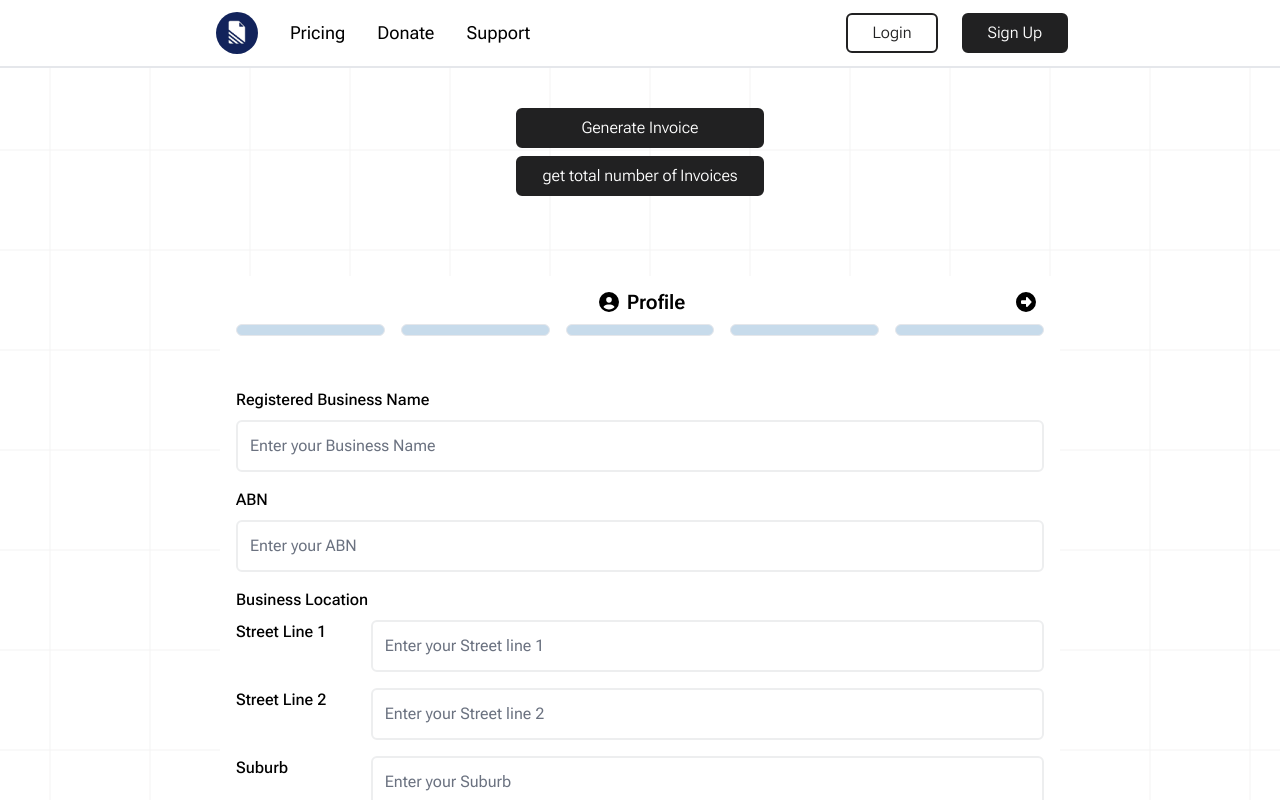
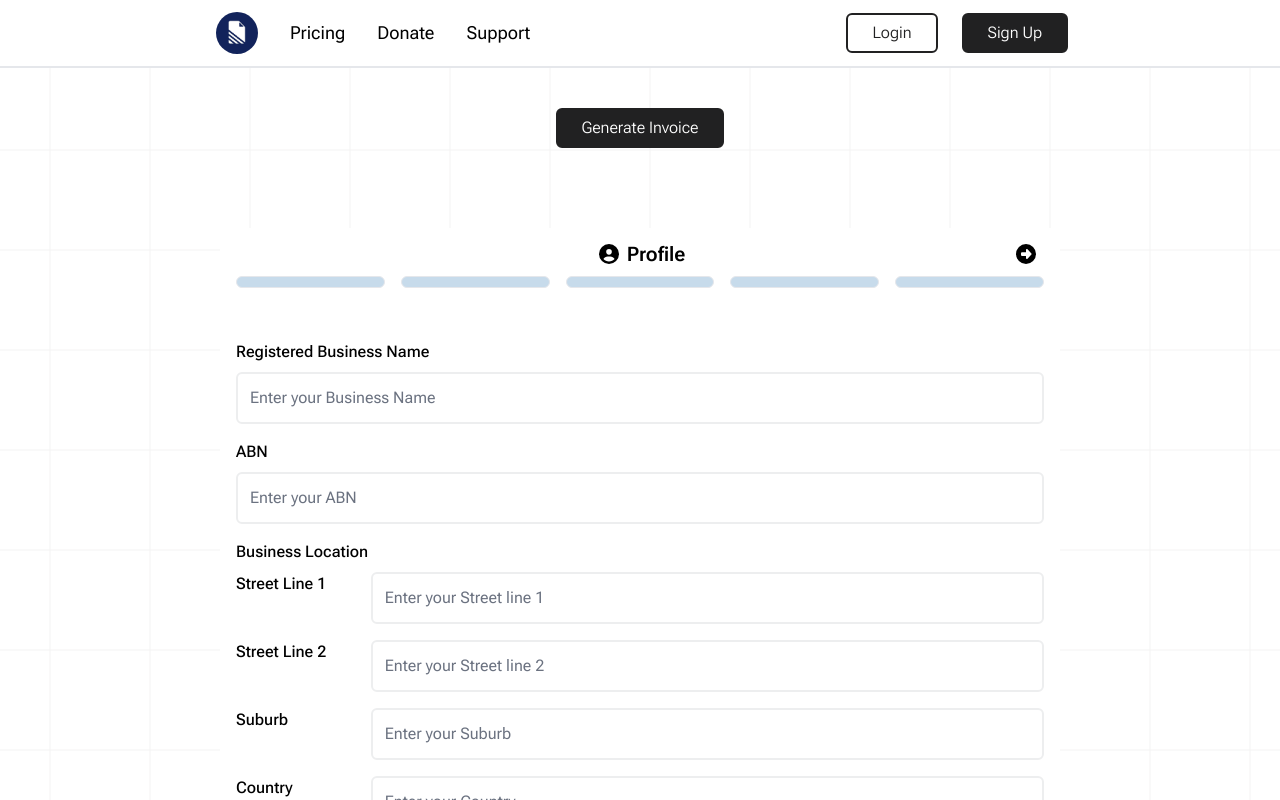
Before and after one commit to timjcai/invoice-generator-next, a Next.js app: page /dashboard in a window 1280 px wide. Shown: the top 800 px of the page. Built offline with nearby package versions, Linux system fonts and the light colour scheme; no server answers; the database is empty.

Commit message:
bugfix: - removed temporary testing button - added generateInvoice function back into the app

```diff
--- a/src/app/context/InvoiceGeneratorProvider.tsx
+++ b/src/app/context/InvoiceGeneratorProvider.tsx
@@ -118,7 +118,7 @@ const InvoiceGeneratorProvider: FC<ProviderProps> = ({ children }) => {
             });
             console.log(`${invoiceRef}`);
             getTotalInvoices();
-            // await generateInvoice(currentInvoiceDetails);
+            await generateInvoice(currentInvoiceDetails);
         } catch (error) {
             console.error("error in creating biller", error);
         }
--- a/src/app/dashboard/page.tsx
+++ b/src/app/dashboard/page.tsx
@@ -59,12 +59,6 @@ const page = () => {
                     >
                         Generate Invoice
                     </button>
-                    <button
-                        className="border-2 bg-[#212122] border-[#212122] py-1 text-white font-light rounded-md px-6 justify-center items-center mx-3 flex h-[40px] mb-2"
-                        onClick={(e) => getTotalInvoices(e)}
-                    >
-                        get total number of Invoices
-                    </button>
                 </div>
             </div>
             <div className="w-full xxl:grid xxl:grid-cols-8 gap-10 p-10 sm:flex sm: flex-col sm:items-center">
```
